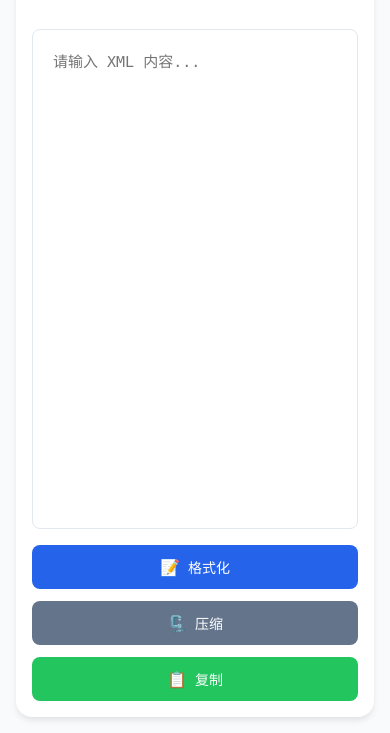
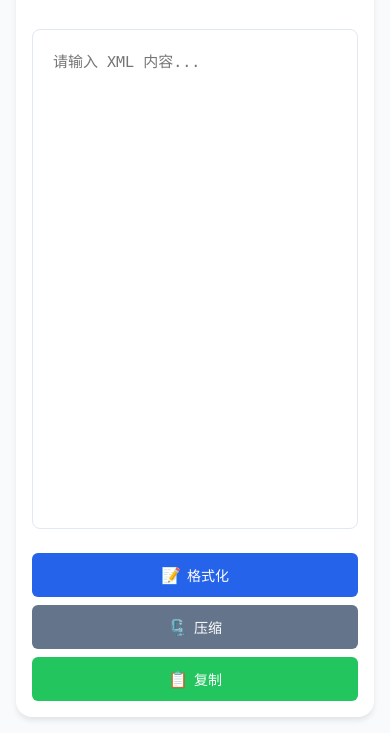
Before and after one commit to ireflux/XML-Formatter, a plain HTML site: page index.html in a window 390 px wide. Shown: the part 115-848 px from the top of the page. Drawn offline with Linux system fonts and the light colour scheme.

Commit message:
optimizing styles

```diff
--- a/index.html
+++ b/index.html
@@ -26,7 +26,6 @@
 
         <section class="editor-section">
             <div class="editor-container">
-                <textarea id="xmlInput" placeholder="请输入 XML 内容..." spellcheck="false"></textarea>
                 <div class="editor-actions">
                     <button id="formatBtn" class="btn btn-primary" onclick="formatXML()">
                         <span class="btn-icon">📝</span>
@@ -41,6 +40,7 @@
                         复制
                     </button>
                 </div>
+                <textarea id="xmlInput" placeholder="请输入 XML 内容..." spellcheck="false"></textarea>
             </div>
             <div id="errorMessage" class="error-message" role="alert" aria-live="polite"></div>
         </section>
--- a/styles.css
+++ b/styles.css
@@ -66,6 +66,7 @@ h1 {
 }
 
 .editor-container {
+    position: relative;
     display: flex;
     flex-direction: column;
     gap: 1rem;
@@ -97,19 +98,21 @@ textarea:focus {
 
 .editor-actions {
     display: flex;
-    gap: 0.75rem;
+    gap: 0.5rem;
     flex-wrap: wrap;
+    justify-content: flex-end;
+    margin-bottom: 0.5rem;
 }
 
 .btn {
     display: inline-flex;
     align-items: center;
-    gap: 0.5rem;
-    padding: 0.75rem 1.25rem;
-    font-size: 0.875rem;
+    gap: 0.375rem;
+    padding: 0.5rem 0.875rem;
+    font-size: 0.8125rem;
     font-weight: 500;
     border: none;
-    border-radius: 0.5rem;
+    border-radius: 0.375rem;
     cursor: pointer;
     transition: all 0.2s ease;
 }
@@ -171,13 +174,21 @@ textarea:focus {
         padding: 1rem;
     }
 
+    .editor-container {
+        flex-direction: column-reverse;
+    }
+
     .editor-actions {
         flex-direction: column;
+        margin-bottom: 0;
+        margin-top: 0.5rem;
     }
 
     .btn {
         width: 100%;
         justify-content: center;
+        padding: 0.75rem 1.25rem;
+        font-size: 0.875rem;
     }
 }
 
```
Also changed, not shown: 3 other files.
